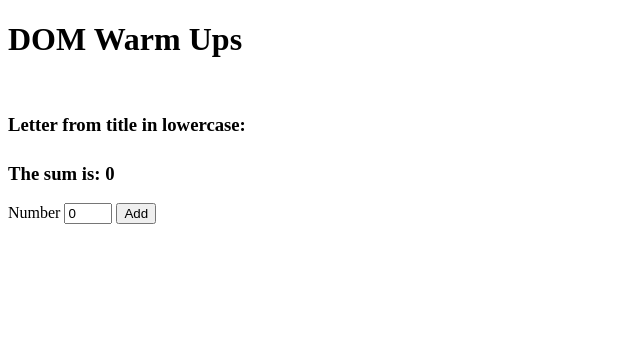
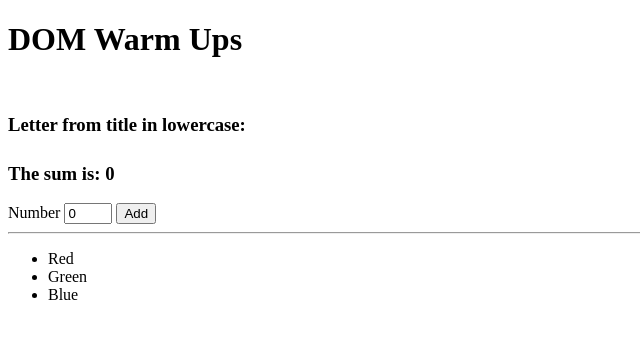
Before and after one commit to b-audiesha/practice-mini-lessons, a plain HTML site: page warmups/Dom-Warmup-2.html in a window 1280 px wide. Shown: the whole page, without its empty margins (0-640 px from the left). Drawn offline with nearby package versions, Linux system fonts and the light colour scheme.

Commit message:
adding solution

```diff
--- a/warmups/Dom-Warmup-2.html
+++ b/warmups/Dom-Warmup-2.html
@@ -7,6 +7,7 @@
     .letter {
       cursor: crosshair;
     }
+
     .title-letter {
       color: firebrick;
       font-size: 3em;
@@ -29,6 +30,13 @@
 <input id="number" type="number" name="number" min="0" max="5" value="0">
 <button id="add-btn">Add</button>
 
+<hr>
+
+<ul class="bg-colors">
+  <li>Red</li>
+  <li>Green</li>
+  <li>Blue</li>
+</ul>
 <!--  Include the CDN script for jQuery below -->
 <script
   src="http://code.jquery.com/jquery-2.2.4.min.js"
@@ -70,6 +78,24 @@
       $(".title-letter").html(''); //this function helps to clear out the input when the mouse leaves the hover area.
     }
   );
+  /*$('.letter').hover(
+    function() {
+      var letter = $(this).text().toLowerCase();
+      $('.title-letter').text(letter);
+    },
+    function() {
+      $('.title-letter').text('');
+    }
+    );*/
+
+  /*
+            TODO: When an li in the ul with a class of `bg-colors` is double-clicked,
+             the background color of the page will change to the li's inner text
+         */
+ $('.bg-colors li').dblclick(function (e) {
+   const color = $(e.target).text();
+   $('body').css('background-color', color);
+ });
 
 </script>
 
```
Lines whose indentation alone changed are shown as unchanged.
